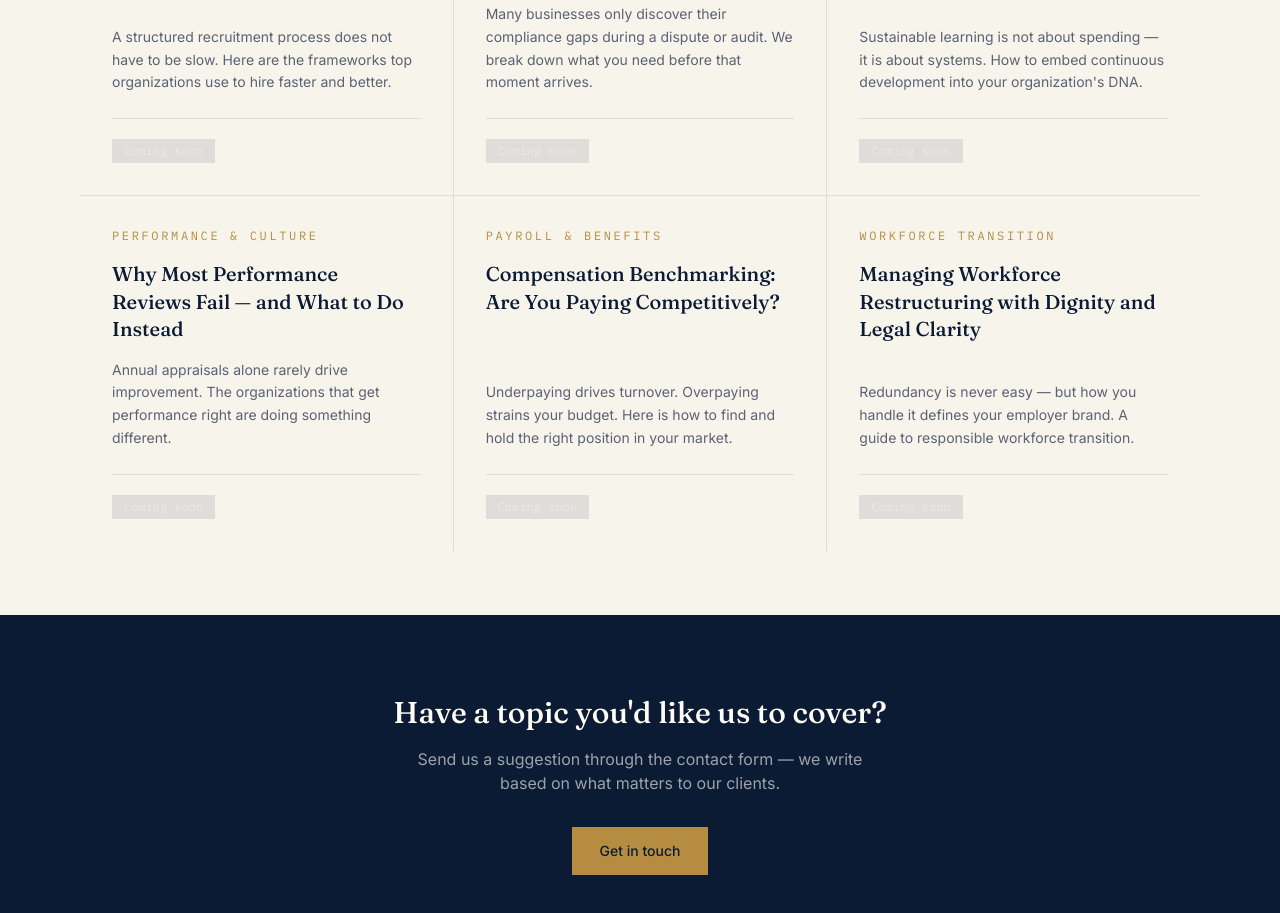
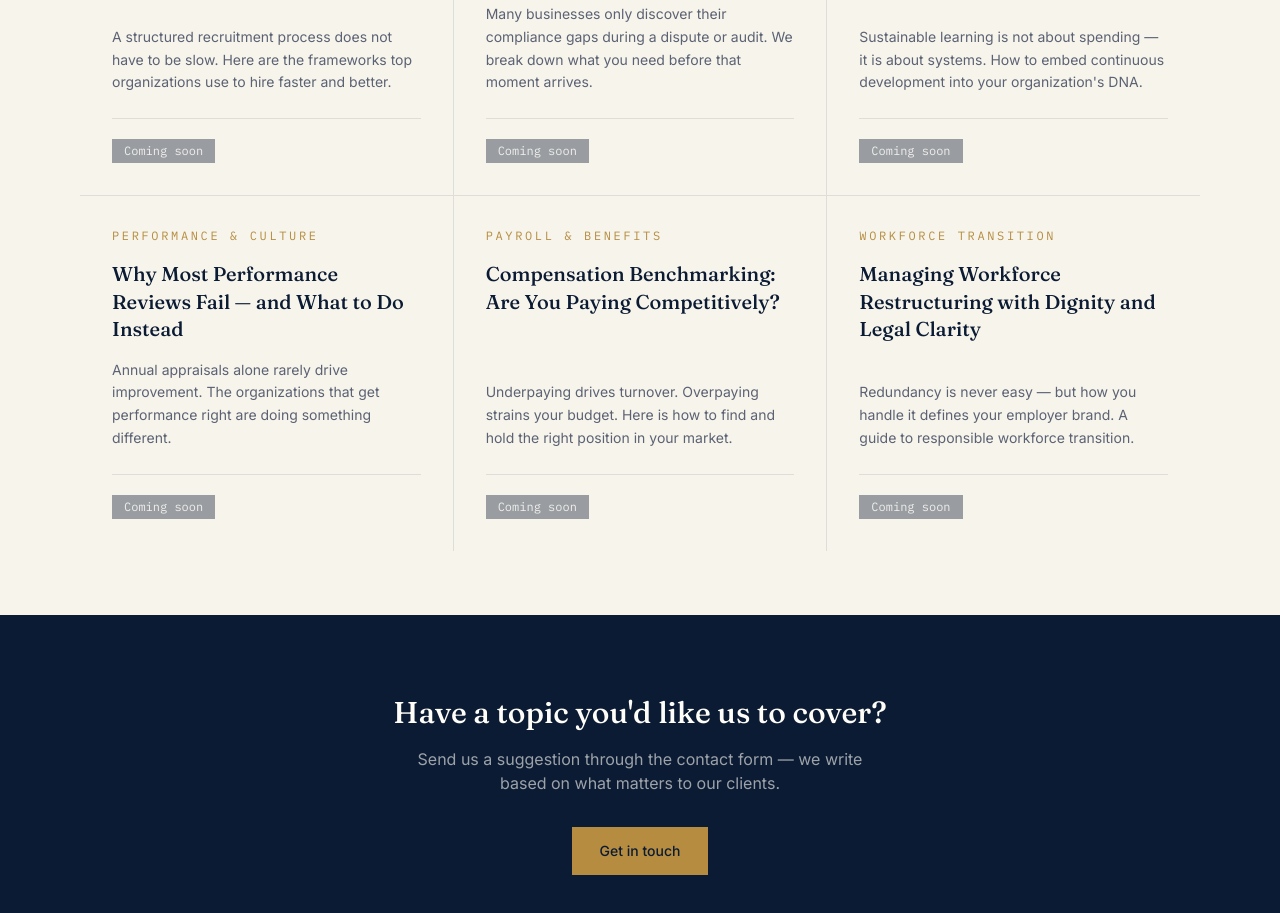
Before and after one commit to Adebimpe96/PrimeValor, a React (Vite) app: page /insights in a window 1280 px wide. Shown: the part 780-1693 px from the top of the page. Built offline with nearby package versions, Linux system fonts and the light colour scheme.

Commit message:
style updates

```diff
--- a/src/pages/PrimeInsights.jsx
+++ b/src/pages/PrimeInsights.jsx
@@ -88,7 +88,7 @@ export default function PrimeInsights() {
               </h2>
               <p className="mt-4 text-slate-soft text-sm leading-relaxed">{article.excerpt}</p>
               <div className="mt-6 pt-5 border-t border-navy-900/10 flex items-center justify-between">
-                <span className="font-mono text-xs text-ivory-warm/40 bg-navy-900/10 px-3 py-1">
+                <span className="font-mono text-xs text-ivory-warm/85 bg-navy-900/40 px-3 py-1">
                   {article.date}
                 </span>
               </div>
```
